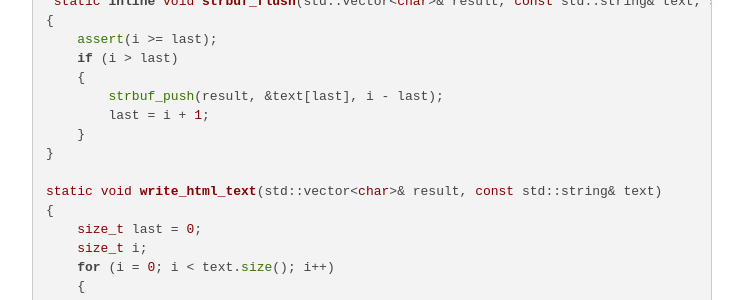
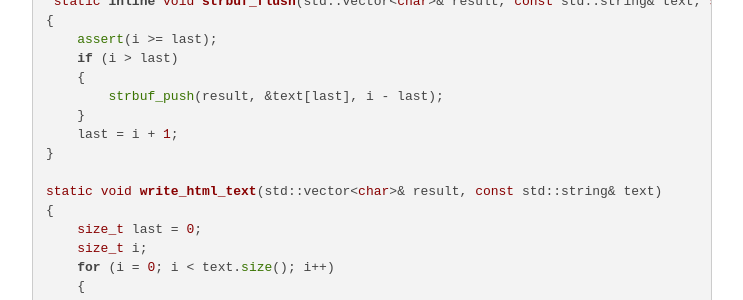
Before and after one commit to jzpangpang/hjcapple.github.com, a Jekyll site: the page built from _posts/2015-11-27-cpp-strbuf.md, in a window 1280 px wide and 900 px high, scrolled down 3745 px. Shown: the part 171-471 px from the top of the window, without its empty margins (268-1011 px from the left). Built offline with Jekyll 4.4.1, drawn with Linux system fonts in a browser that asks for light colours; nearby versions of some CDN libraries; Markdown is read by kramdown in place of the engine named in the settings.

Commit message:
修正一处代码错误

```diff
--- a/_posts/2015-11-27-cpp-strbuf.md
+++ b/_posts/2015-11-27-cpp-strbuf.md
@@ -134,8 +134,8 @@ html 有些特殊的字符需要转换，所以输出文字的时候需要检查
         if (i > last)
         {
             strbuf_push(result, &text[last], i - last);
-            last = i + 1;
         }
+        last = i + 1;
     }
 
     static void write_html_text(std::vector<char>& result, const std::string& text)
```
